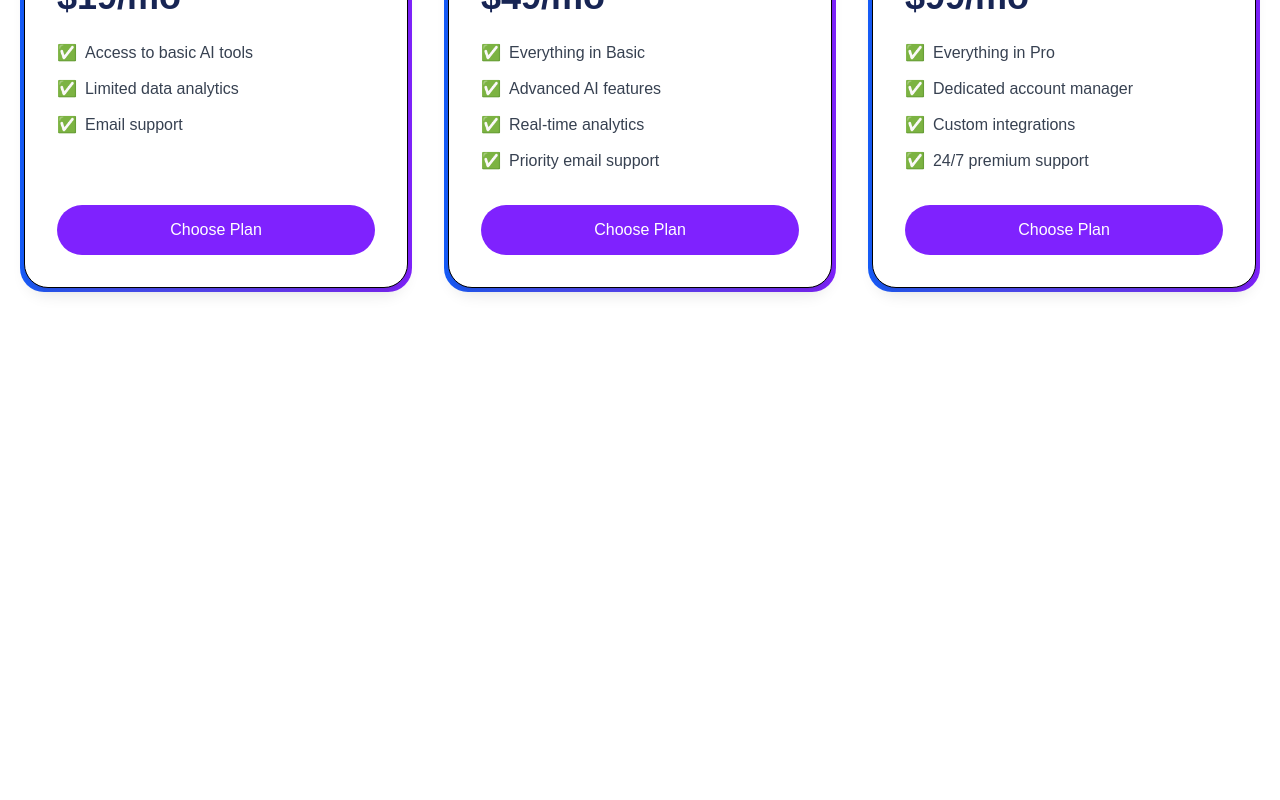
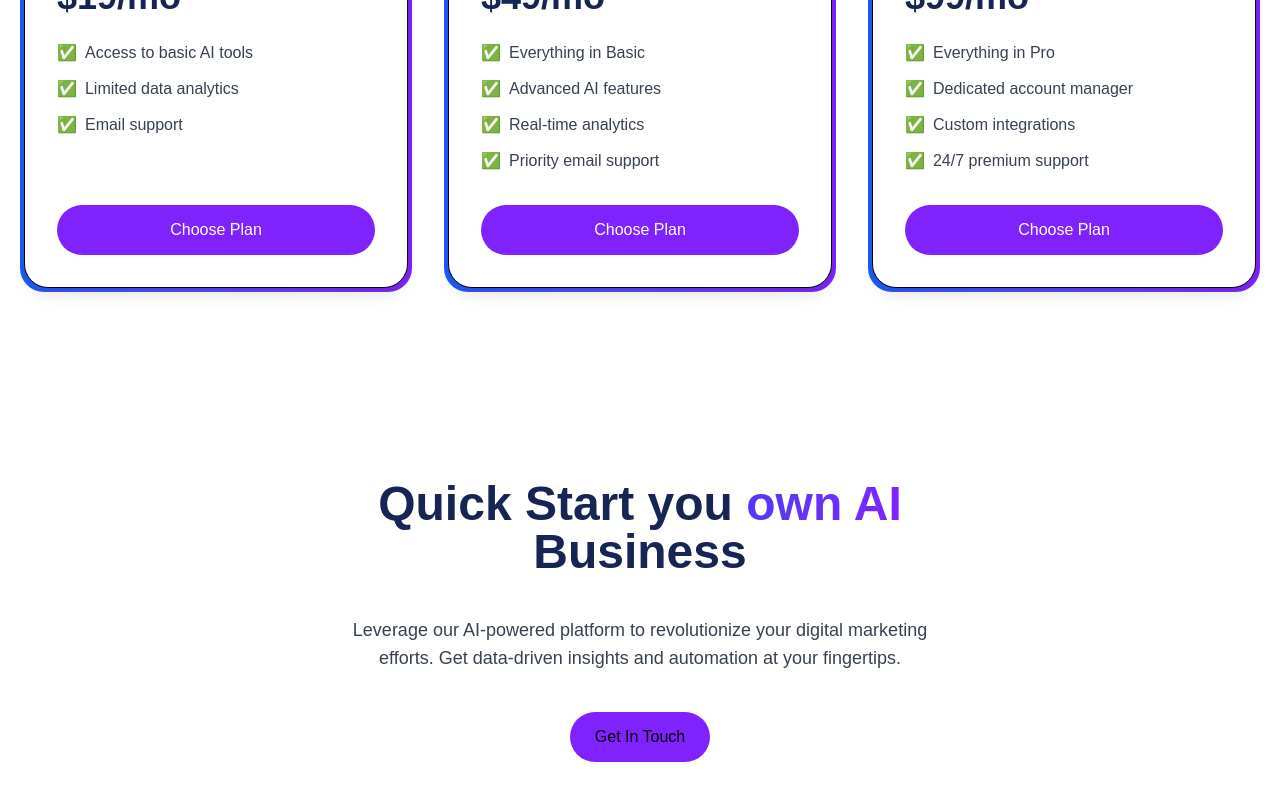
Before and after one commit to Ozioma45/Dums_Creative_Hub_Portfolio, a React (Vite) app: page / in a window 1280 px wide. Shown: the part 2106-2906 px from the top of the page. Before the commit the page ends 2418 px from the top, so only its background shows below. Built offline with nearby package versions, Linux system fonts and the light colour scheme.

Commit message:
completed the cta section

```diff
--- a/src/App.tsx
+++ b/src/App.tsx
@@ -4,6 +4,7 @@
 import { Hero } from "./components/sections/Hero";
 import { Pricing } from "./components/sections/Pricing";
 import { Services } from "./components/sections/Services";
+import { CTA } from "./components/sections/CallToAction";
 
 function App() {
   return (
@@ -13,6 +14,7 @@
       <Services />
       <AboutUs />
       <Pricing />
+      <CTA />
     </Layout>
   );
 }
--- /dev/null
+++ b/src/components/sections/CallToAction.tsx
@@ -0,0 +1,33 @@
+import { Button } from "../shared/Button";
+import { Container } from "../shared/Container";
+import { Paragraph } from "../shared/Paragraph";
+
+export const CTA = () => {
+  return (
+    <section className="pb-20 relative">
+      {" "}
+      <Container>
+        <div className="relative rounded-2xl overflow-hidden">
+          <div className="relative z-10 mx-auto text-center max-w-xl md:max-w-2xl py-8 md:py-10 px-6 md:px-8">
+            <h1 className="text-3xl sm:text-4xl md:text-5xl font-bold text-heading-1">
+              {" "}
+              Quick Start you{" "}
+              <span className="text-transparent bg-clip-text bg-gradient-to-r from-indigo-600 to-violet-600">
+                own AI
+              </span>{" "}
+              Business
+            </h1>
+            <Paragraph className="pt-10">
+              Leverage our AI-powered platform to revolutionize your digital
+              marketing efforts. Get data-driven insights and automation at your
+              fingertips.
+            </Paragraph>
+            <div className="mx-auto max-w-md sm:max-w-xl pt-10 dark:text-white">
+              <Button> Get In Touch</Button>
+            </div>
+          </div>
+        </div>
+      </Container>
+    </section>
+  );
+};
```
